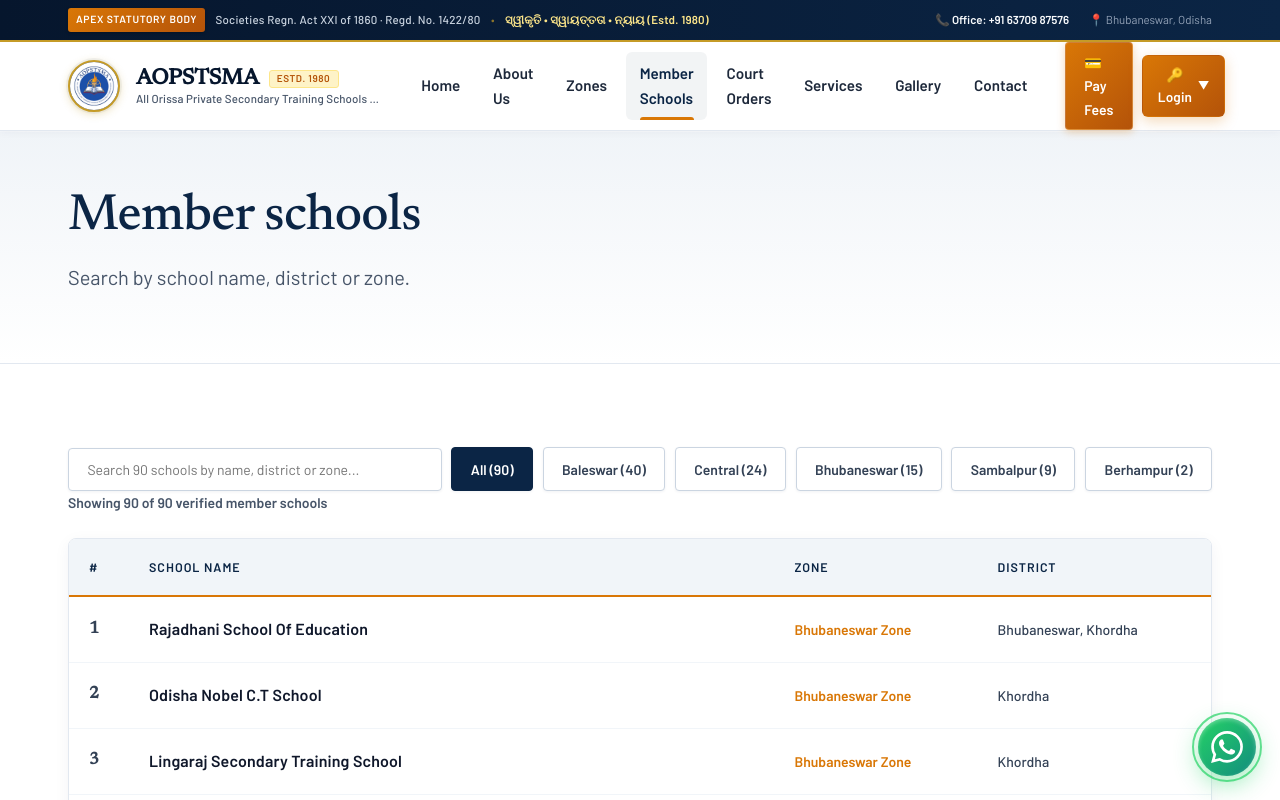
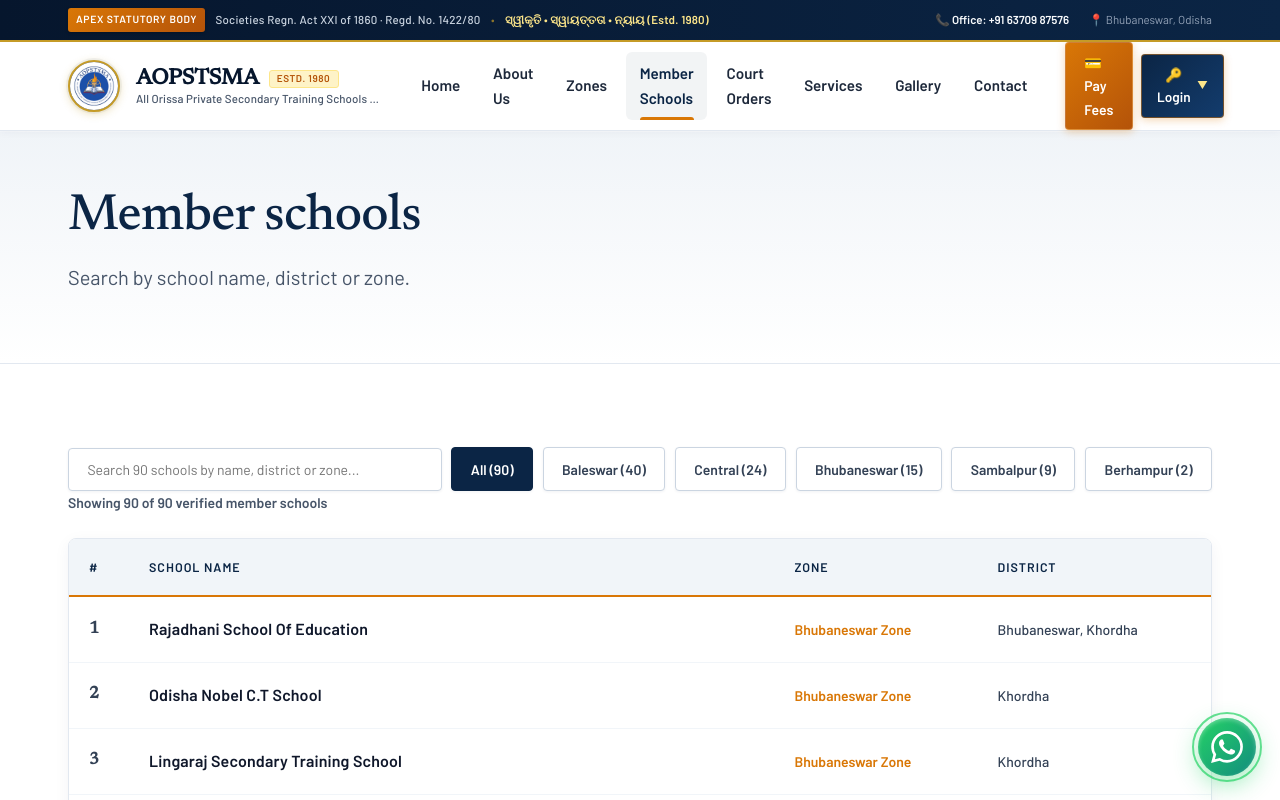
Before and after one commit to aopstsma/Website, a Next.js app: page /schools in a window 1280 px wide. Shown: the top 800 px of the page. Built offline with nearby package versions, Linux system fonts and the light colour scheme.

Commit message:
Fix header state bug separating mobile menu from login dropdown

```diff
--- a/app/components/SiteHeader.tsx
+++ b/app/components/SiteHeader.tsx
@@ -8,15 +8,21 @@
 
 export default function SiteHeader() {
   const pathname = usePathname();
-  const [isOpen, setIsOpen] = useState(false);
+  const [isMobileOpen, setIsMobileOpen] = useState(false);
+  const [isLoginOpen, setIsLoginOpen] = useState(false);
 
-  // Close nav on route change or resize
+  // Close nav on route change
   useEffect(() => {
-    setIsOpen(false);
+    setIsMobileOpen(false);
+    setIsLoginOpen(false);
   }, [pathname]);
 
-  const toggleMenu = () => {
-    setIsOpen((prev) => !prev);
+  const toggleMobileMenu = () => {
+    setIsMobileOpen((prev) => !prev);
+  };
+
+  const toggleLoginMenu = () => {
+    setIsLoginOpen((prev) => !prev);
   };
 
   const navLinks = [
@@ -80,32 +86,32 @@
 
           <button
             className="nav-toggle"
-            aria-expanded={isOpen}
+            aria-expanded={isMobileOpen}
             aria-controls="primary-nav"
-            onClick={toggleMenu}
+            onClick={toggleMobileMenu}
           >
-            {isOpen ? 'Close' : 'Menu'}
+            {isMobileOpen ? 'Close' : 'Menu'}
           </button>
 
           <nav
             className="nav"
             id="primary-nav"
             aria-label="Primary"
-            data-open={isOpen ? 'true' : 'false'}
+            data-open={isMobileOpen ? 'true' : 'false'}
           >
             {navLinks.map((link) => (
               <Link
                 key={link.href}
                 href={link.href}
                 aria-current={isActive(link.href) ? 'page' : undefined}
-                onClick={() => setIsOpen(false)}
+                onClick={() => setIsMobileOpen(false)}
               >
                 {link.label}
               </Link>
             ))}
           </nav>
 
-          <div className="header-actions" style={{ display: 'flex', gap: '0.6rem', alignItems: 'center' }}>
+          <div className="header-actions" style={{ display: 'flex', gap: '0.5rem', alignItems: 'center' }}>
             <Link className="header-action-btn" href="/pay">
               <span>💳 Pay Fees</span>
             </Link>
@@ -114,24 +120,27 @@
             <div style={{ position: 'relative' }}>
               <button
                 type="button"
-                className="btn btn--primary"
-                onClick={() => setIsOpen((prev) => !prev)}
+                className="header-action-btn header-action-btn--login"
+                onClick={toggleLoginMenu}
                 style={{
-                  padding: '0.45rem 0.9rem',
+                  background: 'linear-gradient(135deg, #0B2545 0%, #133C6D 100%)',
+                  color: '#FFF',
+                  border: '1px solid rgba(217,119,6,0.5)',
+                  cursor: 'pointer',
+                  padding: '0.55rem 0.95rem',
                   fontSize: '0.85rem',
                   fontWeight: 700,
+                  borderRadius: '4px',
                   display: 'flex',
                   alignItems: 'center',
-                  gap: '0.35rem',
-                  cursor: 'pointer',
-                  borderRadius: '6px',
+                  gap: '0.4rem',
                 }}
               >
                 <span>🔑 Login</span>
-                <small style={{ fontSize: '0.7rem' }}>▼</small>
+                <small style={{ fontSize: '0.65rem', color: '#FDE68A' }}>▼</small>
               </button>
 
-              {isOpen && (
+              {isLoginOpen && (
                 <div
                   style={{
                     position: 'absolute',
@@ -148,7 +157,7 @@
                 >
                   <Link
                     href="/school-login"
-                    onClick={() => setIsOpen(false)}
+                    onClick={() => setIsLoginOpen(false)}
                     style={{
                       display: 'flex',
                       alignItems: 'center',
@@ -159,7 +168,6 @@
                       color: '#0F172A',
                       fontSize: '0.85rem',
                       fontWeight: 700,
-                      transition: 'background 0.2s ease',
                     }}
                   >
                     <span>🏫</span>
@@ -175,7 +183,7 @@
 
                   <Link
                     href="/admin-login"
-                    onClick={() => setIsOpen(false)}
+                    onClick={() => setIsLoginOpen(false)}
                     style={{
                       display: 'flex',
                       alignItems: 'center',
```
Also changed, not shown: 1 other file (tests, documents, lock files or other folders).
